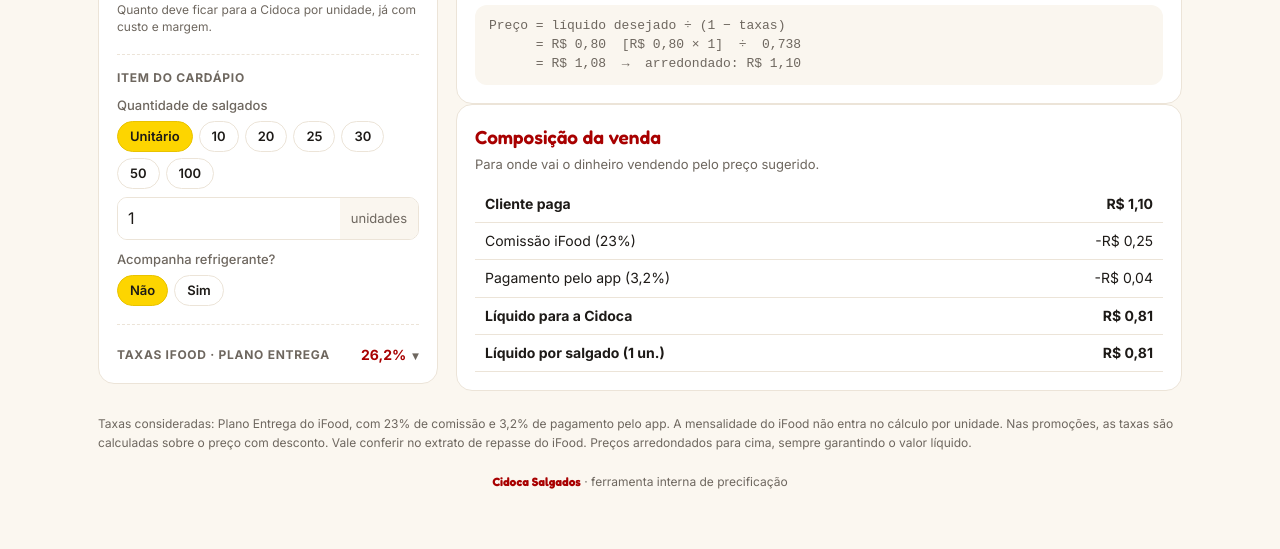
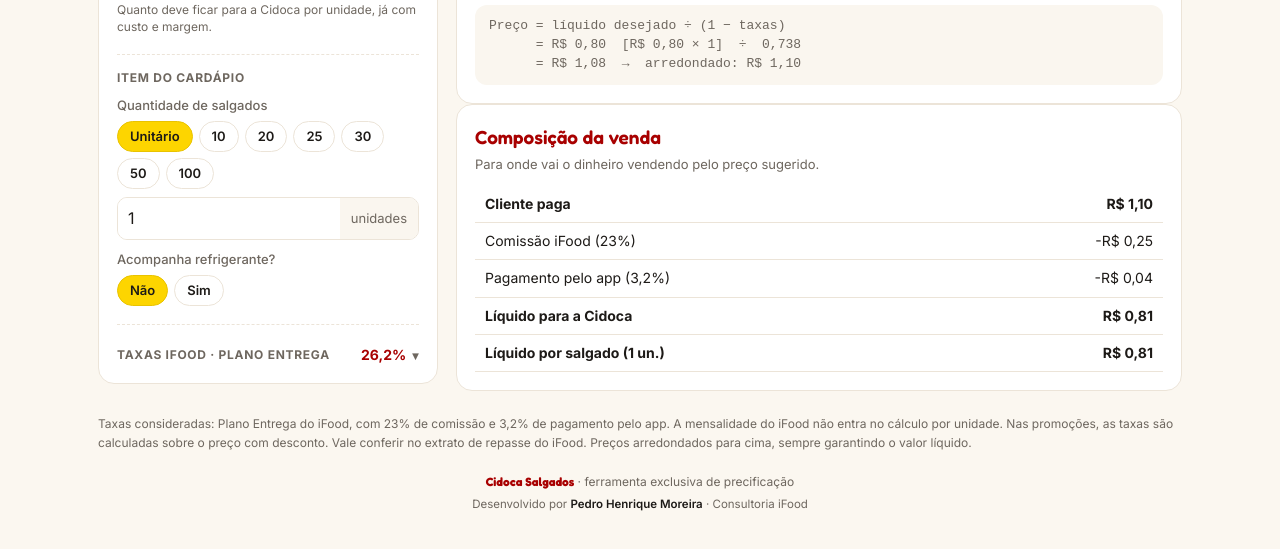
Before and after one commit to PedroHFRM/Cidoca-Calculadora, a plain HTML site: page index.html in a window 1280 px wide. Shown: the part 397-946 px from the top of the page. Drawn offline with Linux system fonts and the light colour scheme.

Commit message:
Adiciona assinatura do desenvolvedor no rodapé
Co-Authored-By: Claude Opus 5.5 <noreply@anthropic.com>
Claude-Session: https://claude.ai/code/session_01SaERE69LUQNEGV1wpkYCSk

```diff
--- a/index.html
+++ b/index.html
@@ -89,6 +89,8 @@
   .note{font-size:12px;color:var(--muted);margin-top:24px;line-height:1.55}
   .foot{text-align:center;font-size:12px;color:var(--muted);margin-top:20px}
   .foot b{color:var(--red-dark);font-family:Fredoka,sans-serif}
+  .foot .by{display:inline-block;margin-top:6px;font-size:11.5px}
+  .foot .by b{color:var(--ink);font-family:Inter,sans-serif;font-weight:600}
 
   input{font-size:16px}
   details.tx summary{cursor:pointer;list-style:none;display:flex;justify-content:space-between;align-items:center;font-size:12px;text-transform:uppercase;letter-spacing:.06em;color:var(--muted);font-weight:700}
@@ -248,7 +250,7 @@
 
   <p class="note">Taxas consideradas: Plano Entrega do iFood, com 23% de comissão e 3,2% de pagamento pelo app. A mensalidade do iFood não entra no cálculo por unidade. Nas promoções, as taxas são calculadas sobre o preço com desconto. Vale conferir no extrato de repasse do iFood. Preços arredondados para cima, sempre garantindo o valor líquido.</p>
   <div class="mbar"><div><div class="l" id="mbNome">Unitário</div><div class="v" id="mbPreco">—</div></div><div class="r"><div class="l">Promo −<span id="mbD">15</span>%</div><div class="v" id="mbPromo">—</div></div></div>
-  <div class="foot"><b>Cidoca Salgados</b> · ferramenta interna de precificação</div>
+  <div class="foot"><b>Cidoca Salgados</b> · ferramenta exclusiva de precificação<br><span class="by">Desenvolvido por <b>Pedro Henrique Moreira</b> · Consultoria iFood</span></div>
 </div>
 
 <script>
```
